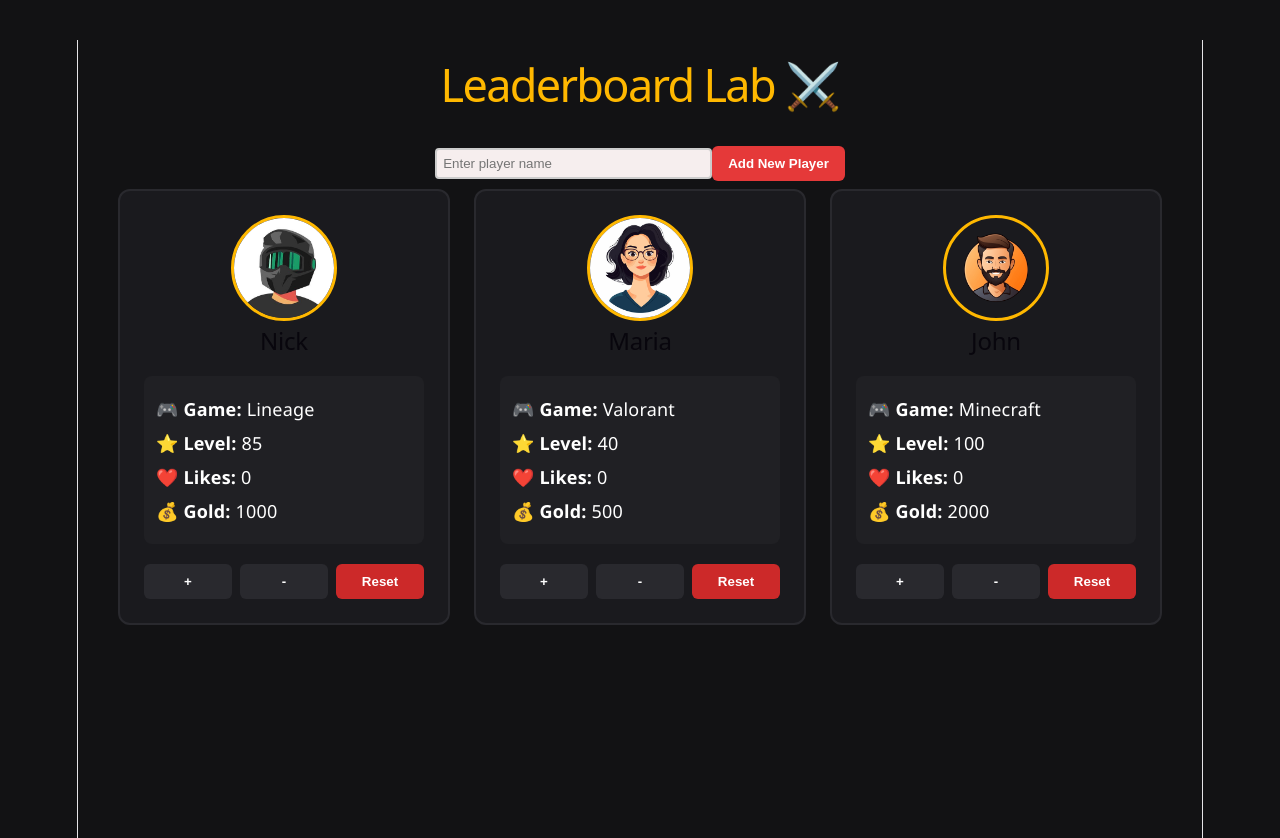
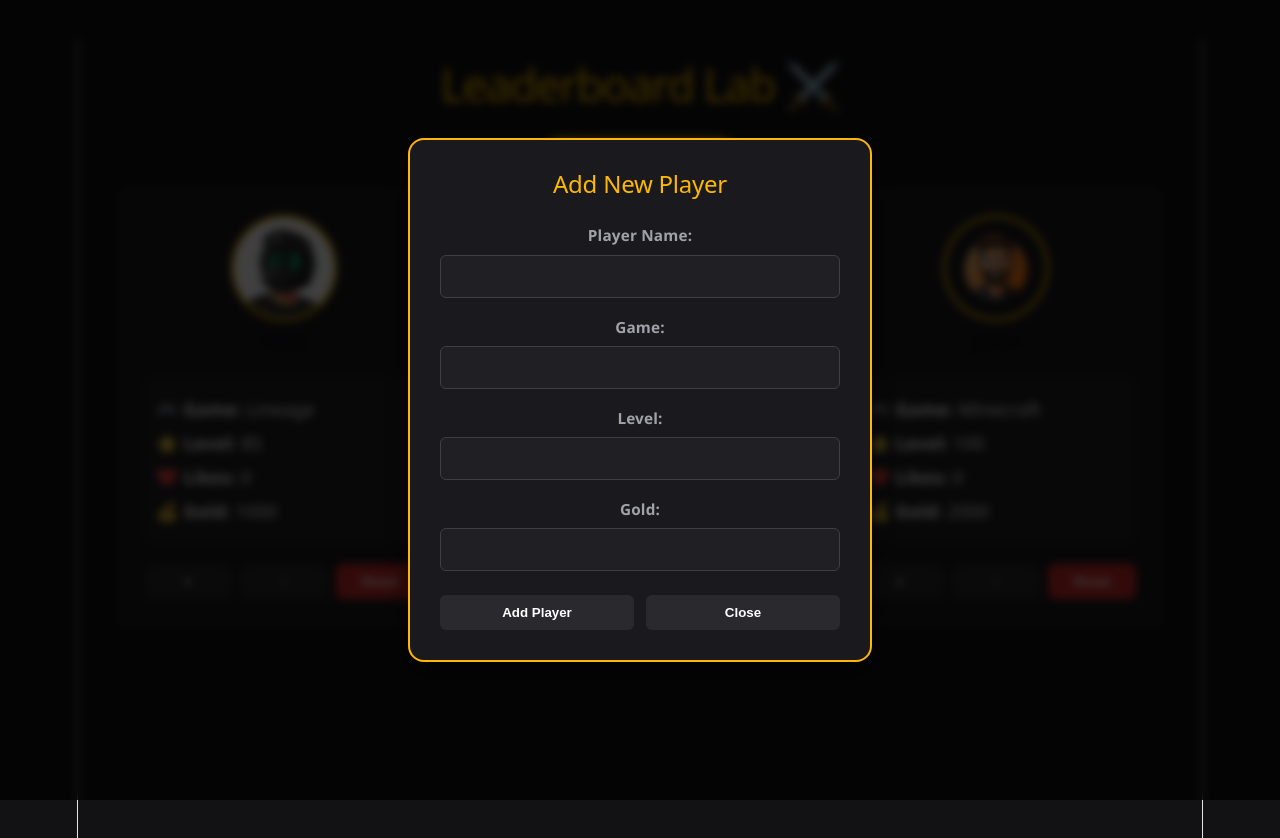
Before and after one commit to AceSoL-ls/React-Web, a React (Vite) app in the folder React-app-1/: page / in a window 1280 px wide. Shown: the top 838 px of the page. Built offline with nearby package versions, Linux system fonts and the light colour scheme.

Commit message:
Update 2.2 Added a Modal for adding a new player

```diff
--- a/React-app-1/src/AddPlayerForm.jsx
+++ b/React-app-1/src/AddPlayerForm.jsx
@@ -1,33 +1,54 @@
 import { useState } from "react";
 
-function AddPlayerForm({onAddPlayer}) {
+function AddPlayerForm({onAddPlayer, onClose}) {
  const [playerName, setPlayerName] = useState("");
+ const [playerGame, setPlayerGame] = useState("");
+ const [playerLevel, setPlayerLevel] = useState("");
+ const [playerGold, setPlayerGold] = useState("");
 
- function handleNameChange(event){
-  setPlayerName(event.target.value);
+
+ function handleSubmit(event){
+  event.preventDefault();
+  if (playerName.trim() === "")
+   return;
+
+  onAddPlayer(playerName, playerGame, playerGold, playerLevel);
  }
 
- function handleSubmit(){
-  if(playerName.trim() === "") {
-   alert("Please enter a player name.");
-   return;
-  }
-  onAddPlayer(playerName);
-  setPlayerName("");
- }
+return (
+ <div className="modal-overlay">
+  <div className="modal-content">
+   <h2>Add New Player</h2>
+
+   <form onSubmit={handleSubmit}>
+    <div className="form-group">
+     <label>Player Name:</label>
+     <input type="text" value={playerName} onChange={(e) => setPlayerName(e.target.value)} required />
+    </div>
+
+    <div className="form-group">
+     <label>Game:</label>
+     <input type="text" value={playerGame} onChange={(e) => setPlayerGame(e.target.value)} />
+    </div>
+
+    <div className="form-group">
+     <label>Level:</label>
+     <input type="text" value={playerLevel} onChange={(e) => setPlayerLevel(e.target.value)} />
+    </div>
+
+    <div className="form-group">
+     <label>Gold:</label>
+     <input type="text" value={playerGold} onChange={(e) => setPlayerGold(e.target.value)} />
+    </div>
 
 
-
-return (
- <div>
-  <input className="player-input"
-   type="text"
-   placeholder="Enter player name"
-   value={playerName}
-   onChange={handleNameChange}
-  />
-  <button onClick={handleSubmit} className="btn-newPlayer">Add New Player</button>
+  <div className="modal-actions">
+    <button type="submit" className="btn-submit">Add Player</button>
+    <button type="button" className="btn-close" onClick={onClose}>Close</button>
+   </div>
+  </form>
  </div>
+</div>
 );
 }
 
--- a/React-app-1/src/App.css
+++ b/React-app-1/src/App.css
@@ -94,6 +94,108 @@ body {
   gap: 8px;
 }
 
+/* Modal Styles */
+/* Open Modal Action Button Styling */
+.btn-open-modal {
+  background: linear-gradient(135deg, #ffb800 0%, #ff9900 100%);
+  color: #121214;
+  font-size: 1.1rem;
+  padding: 14px 28px;
+  border-radius: 30px;
+  box-shadow: 0 4px 15px rgba(255, 184, 0, 0.3);
+  transition: transform 0.2s;
+}
+
+.btn-open-modal:hover {
+  background: #ffb800;
+  transform: scale(1.05);
+}
+
+/* Modal Overlay: Darkened Blurred Backdrop */
+.modal-overlay {
+  position: fixed;
+  top: 0;
+  left: 0;
+  width: 100%;
+  height: 100%;
+  background-color: rgba(0, 0, 0, 0.75);
+  backdrop-filter: blur(4px);
+  display: flex;
+  justify-content: center;
+  align-items: center;
+  z-index: 1000;
+}
+
+/* Modal Core Content Window */
+.modal-content {
+  background-color: #1a1a1e;
+  border: 2px solid #ffb800;
+  border-radius: 16px;
+  padding: 30px;
+  width: 400px;
+  box-shadow: 0 10px 30px rgba(0,0,0,0.5);
+}
+
+.modal-content h2 {
+  color: #ffb800;
+  margin-top: 0;
+  margin-bottom: 24px;
+  text-align: center;
+}
+
+/* Form Styling Blocks */
+.form-group {
+  display: flex;
+  flex-direction: column;
+  margin-bottom: 16px;
+}
+
+.form-group-row {
+  display: flex;
+  gap: 16px;
+}
+
+.form-group-row .form-group {
+  flex: 1;
+}
+
+label {
+  font-size: 0.85rem;
+  color: #a1a1aa;
+  margin-bottom: 6px;
+  font-weight: bold;
+}
+
+input {
+  background-color: #202024;
+  border: 1px solid #3e3e46;
+  padding: 10px 14px;
+  border-radius: 6px;
+  color: white;
+  font-size: 1rem;
+}
+
+input:focus {
+  outline: none;
+  border-color: #ffb800;
+}
+
+/* Modal Buttons Panel */
+.modal-actions {
+  display: flex;
+  gap: 12px;
+  margin-top: 24px;
+}
+
+.btn-cancel {
+  background-color: #29292e;
+}
+
+.btn-submit-player {
+  background-color: #ffb800;
+  color: #121214;
+}
+
 button {
   background: #29292e;
   color: white;
--- a/React-app-1/src/App.jsx
+++ b/React-app-1/src/App.jsx
@@ -38,16 +38,19 @@ function App(){
   }
 ]);
 
-function addNewPlayer(nameFromChild){
+const [isModalOpen, setIsModalOpen] = useState(false);
+
+function addNewPlayer(nameFromChild,game,gold,level){
   const newPlayerObj = {
     id: Date.now(),
     name: nameFromChild,
-    game: "Unknown",
-    level: "1",
-    gold: "0",
+    game: game || "Unknown",
+    level: level || "1",
+    gold: gold || "0",
     image: mariaPic
   };
   setPlayers(prevPlayers => [...prevPlayers, newPlayerObj]);
+  setIsModalOpen(false);
 }
 
  return(
@@ -55,6 +58,20 @@ function addNewPlayer(nameFromChild){
    <h1 className="dashboard-title">Leaderboard Lab ⚔️</h1>
 
    <AddPlayerForm onAddPlayer={addNewPlayer} />
+
+   <div>
+    <button className="btn-open-modal" onClick={() => setIsModalOpen(true)}>
+     Add New Player
+    </button>
+   </div>
+
+   {/* Conditional Rendering If modal is true */}
+   {isModalOpen && (
+    <AddPlayerForm
+    onAddPlayer={addNewPlayer}
+    onClose={() => setIsModalOpen(false)}
+    />
+   )}
 
    <div className="player-grid">
       {players.map((player) => (
```
